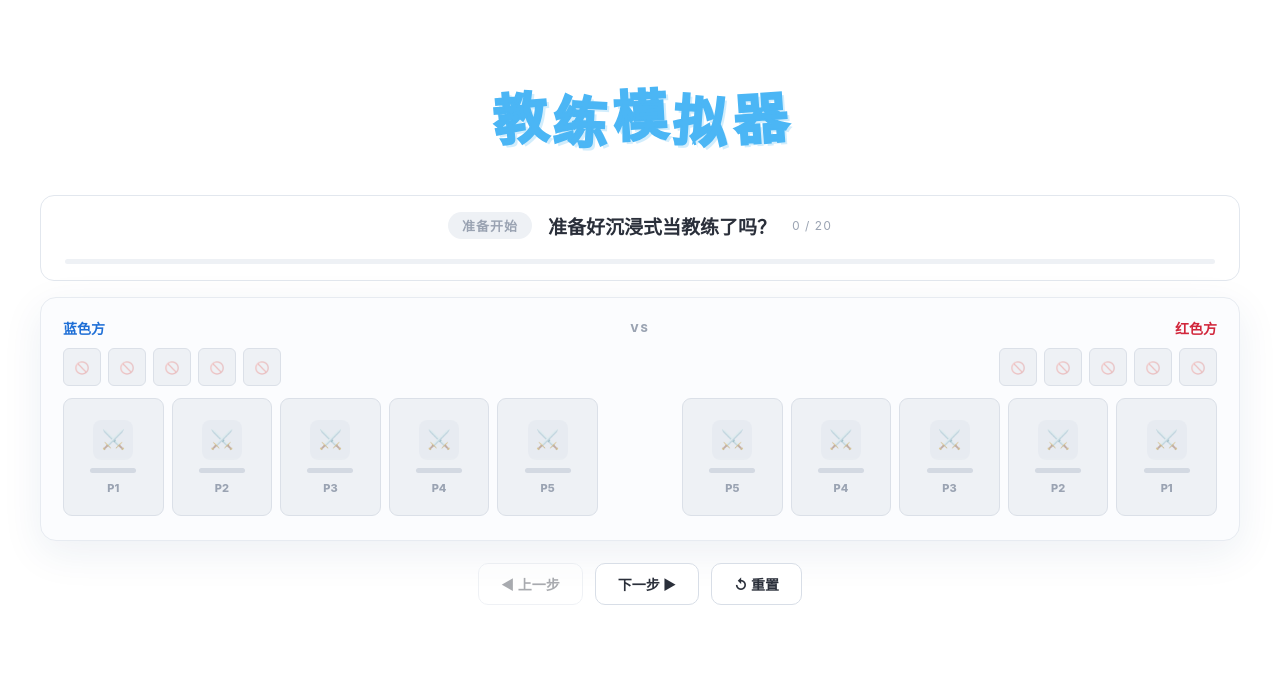
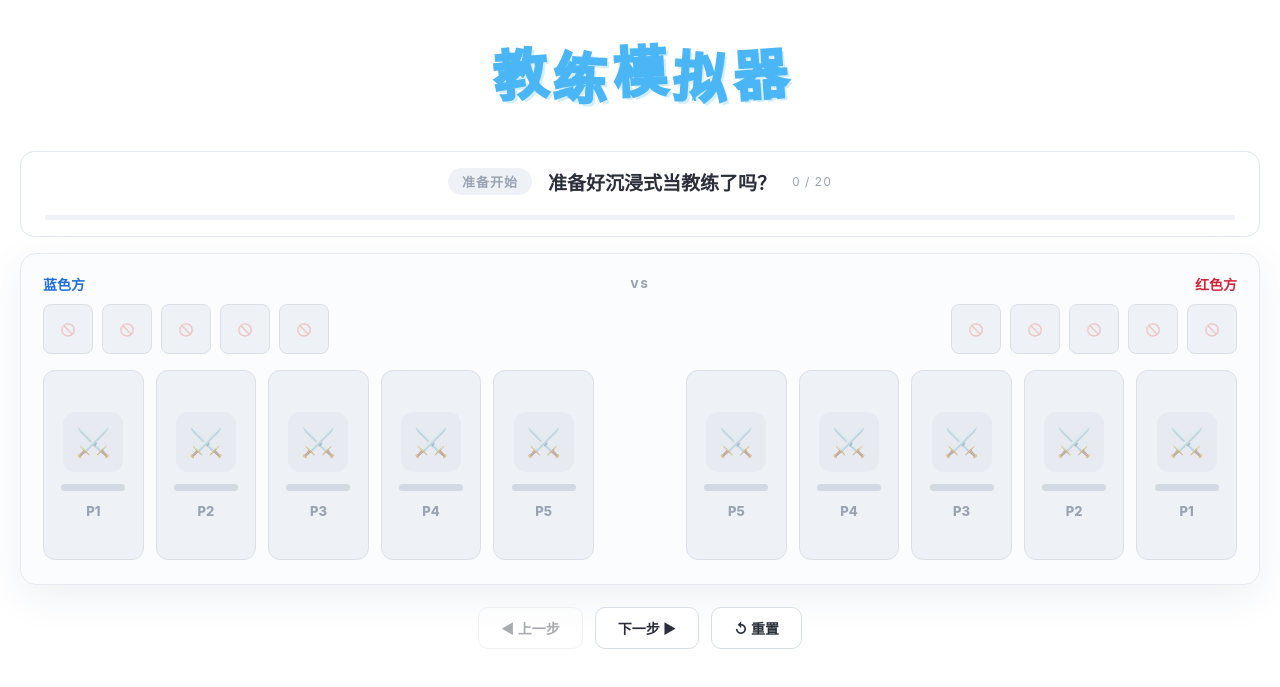
Before and after one commit to Xia-wzry/kpl-bp, a plain HTML site: page index.html in a window 1280 px wide. Shown: the part 51-738 px from the top of the page. Drawn offline with Linux system fonts and the light colour scheme.

Commit message:
enlarge overall layout

```diff
--- a/index.html
+++ b/index.html
@@ -33,7 +33,7 @@
     padding-bottom:6px;
     border-bottom:2px solid #c5cdd9;
   }
-  .stage{width:100%;max-width:1200px;}
+  .stage{width:100%;max-width:1600px;}
   .page-title{
     text-align:center;
     margin:0 0 48px;
@@ -84,12 +84,12 @@
   .side-labels .c{text-align:center;color:var(--muted);font-size:11px;letter-spacing:2px;align-self:center;}
 
   /* ban行：小方块，靠内侧（贴近中线）排布 */
-  .ban-strip{display:grid;grid-template-columns:1fr 60px 1fr;align-items:center;gap:12px;margin-bottom:12px;}
-  .ban-row{display:flex;gap:7px;}
+  .ban-strip{display:grid;grid-template-columns:1fr 60px 1fr;align-items:center;gap:16px;margin-bottom:16px;}
+  .ban-row{display:flex;gap:9px;}
   .ban-row.blue{justify-content:flex-start;}
   .ban-row.red{justify-content:flex-start;flex-direction:row-reverse;}
   .ban{
-    width:38px;height:38px;border-radius:6px;background:var(--dim);
+    width:50px;height:50px;border-radius:8px;background:var(--dim);
     border:1.5px solid var(--dim-border);
     display:flex;align-items:center;justify-content:center;transition:all .35s ease;
   }
@@ -103,17 +103,17 @@
   .ban-center{text-align:center;font-size:11px;color:var(--muted);font-weight:700;letter-spacing:1px;}
 
   /* pick 行 */
-  .pick-strip{display:grid;grid-template-columns:1fr 60px 1fr;align-items:stretch;gap:12px;}
-  .picks{display:flex;gap:8px;}
+  .pick-strip{display:grid;grid-template-columns:1fr 60px 1fr;align-items:stretch;gap:16px;}
+  .picks{display:flex;gap:12px;}
   .picks.red{flex-direction:row-reverse;}
   .pick{
-    flex:1;height:118px;border-radius:9px;background:var(--dim);
+    flex:1;height:190px;border-radius:12px;background:var(--dim);
     border:1.5px solid var(--dim-border);
-    display:flex;flex-direction:column;align-items:center;justify-content:center;gap:8px;transition:all .35s ease;
+  display:flex;flex-direction:column;align-items:center;justify-content:center;gap:12px;transition:all .35s ease;
   }
-  .pick .avatar{width:40px;height:40px;border-radius:8px;background:#dfe4ec;display:flex;align-items:center;justify-content:center;font-size:19px;opacity:.4;transition:all .35s;}
-  .pick .bar{width:46px;height:5px;border-radius:3px;background:#d3d9e2;transition:all .35s;}
-  .pick .num{font-size:11px;font-weight:800;color:var(--muted);transition:color .35s;}
+  .pick .avatar{width:60px;height:60px;border-radius:12px;background:#dfe4ec;display:flex;align-items:center;justify-content:center;font-size:28px;opacity:.4;transition:all .35s;}
+  .pick .bar{width:64px;height:7px;border-radius:4px;background:#d3d9e2;transition:all .35s;}
+  .pick .num{font-size:13px;font-weight:800;color:var(--muted);transition:color .35s;}
   .pick.blue.active{background:linear-gradient(180deg,#4a94ee,var(--blue-dark));border-color:#7fb6f5;box-shadow:0 0 22px rgba(31,111,214,.5);}
   .pick.red.active{background:linear-gradient(180deg,#e8556a,var(--red-dark));border-color:#f28c9a;box-shadow:0 0 22px rgba(209,38,59,.5);}
   .pick.active .avatar{opacity:1;background:rgba(255,255,255,.25);}
```
